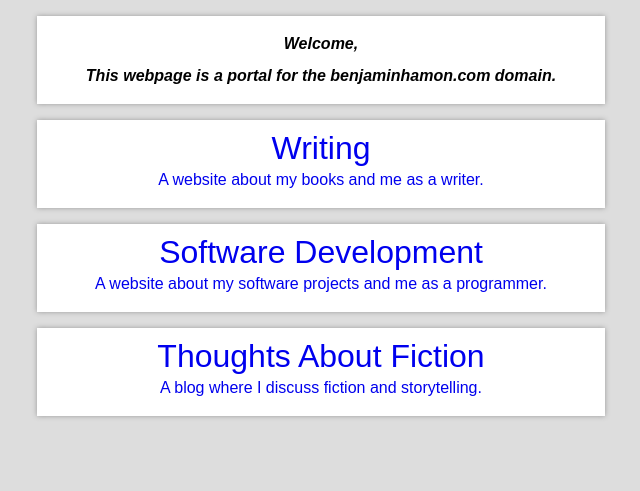
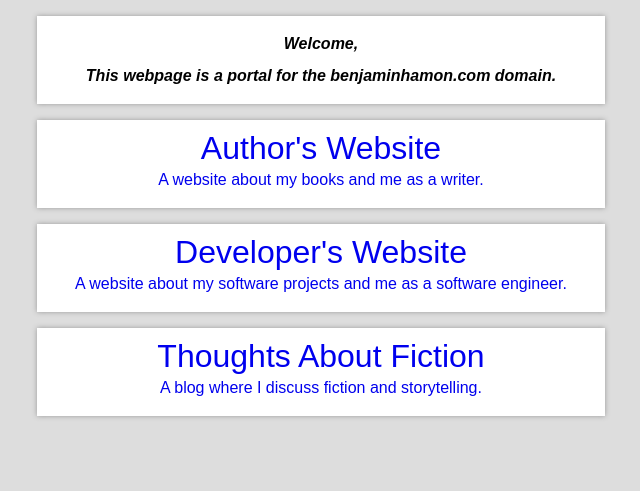
Before and after one commit to BenjaminHamon/PortalWebsite, a Flask app: page / in a window 1280 px wide. Shown: the part 28-519 px from the top of the page, without its empty margins (319-959 px from the left). Run offline with Flask 3, Linux system fonts and the light colour scheme; parts of the project's set-up code (start-up, migrations or seed data) failed here and were passed over.

Commit message:
Update content

```diff
--- a/Sources/website/benjaminhamon_portal_website/templates/home.html
+++ b/Sources/website/benjaminhamon_portal_website/templates/home.html
@@ -13,15 +13,15 @@
 
 <section>
     <article class="link-entry">
-        <a href="https://writing.benjaminhamon.com">
-            <p class="heading">Writing</p>
+        <a href="https://author.benjaminhamon.com">
+            <p class="heading">Author's Website</p>
             <p class="description">A website about my books and me as a writer.</p>
         </a>
     </article>
     <article class="link-entry">
-        <a href="https://development.benjaminhamon.com">
-            <p class="heading">Software Development</p>
-            <p class="description">A website about my software projects and me as a programmer.</p>
+        <a href="https://developer.benjaminhamon.com">
+            <p class="heading">Developer's Website</p>
+            <p class="description">A website about my software projects and me as a software engineer.</p>
         </a>
     </article>
     <article class="link-entry">
```
